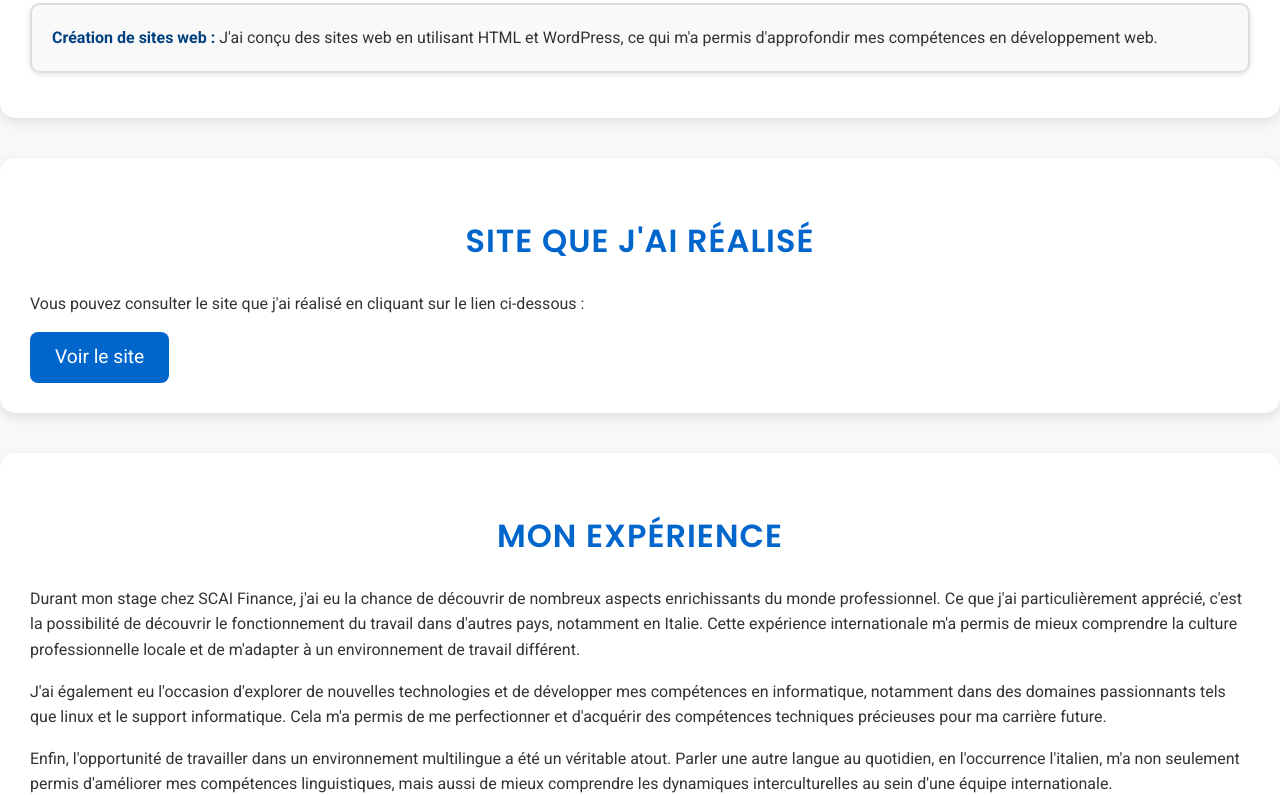
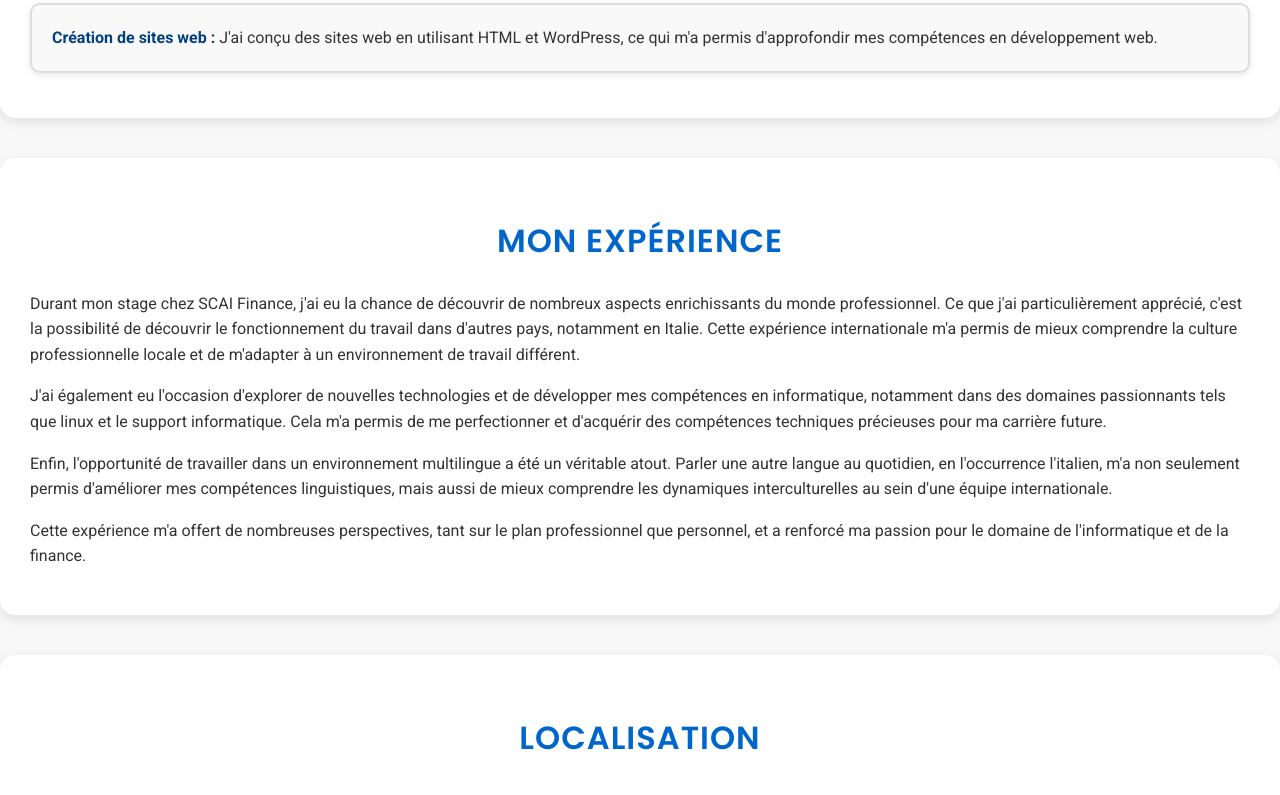
Before and after one commit to romain-destrel/my-portfolio, a plain HTML site: page stage-scai.html in a window 1280 px wide. Shown: the part 2611-3406 px from the top of the page. Drawn offline with Linux system fonts and the light colour scheme.

Commit message:
Update stage-scai.html

```diff
--- a/stage-scai.html
+++ b/stage-scai.html
@@ -369,16 +369,6 @@ footer {
     </ul>
 </div>
 
-<!-- Site que j'ai réalisé -->
-<div class="content">
-    <h2>Site que j'ai réalisé</h2>
-    <p>
-        Vous pouvez consulter le site que j'ai réalisé en cliquant sur le lien ci-dessous :
-    </p>
-    <a href="newindex.html" class="site-link" target="_blank">Voir le site</a>
-</div>
-
-
 <!-- Mon Expérience -->
 <div class="content">
     <h2>Mon Expérience</h2>
```
